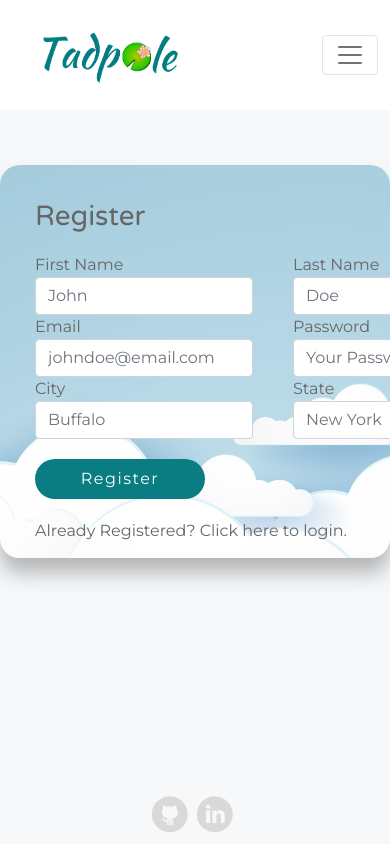
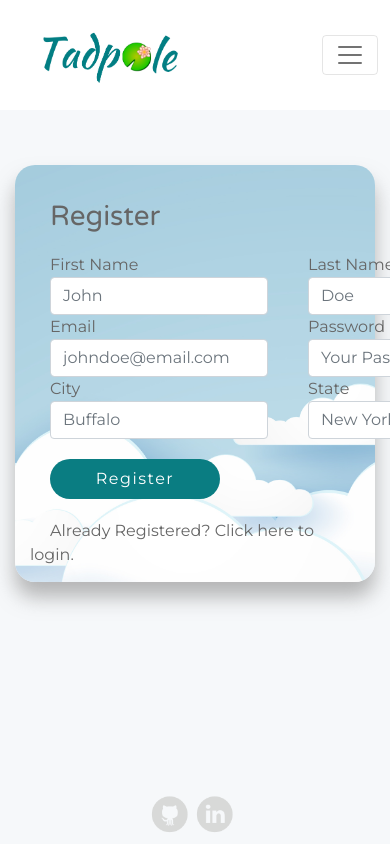
Before and after one commit to sarahdepalo/tadpole, a React (Create React App) app: page /register in a window 390 px wide. Built offline with nearby package versions, Linux system fonts and the light colour scheme; no server answers.

Commit message:
added margin to login and register mobile

```diff
--- a/src/App.css
+++ b/src/App.css
@@ -407,10 +407,14 @@ footer img {
   .registerContainer {
     width: auto;
     margin-bottom: 50px;
+    margin-left: 15px;
+    margin-right: 15px;
   }
 
   .loginContainer {
     margin-bottom: 50px;
+    margin-left: 15px;
+    margin-right: 15px;
     width: auto;
   }
 
```
